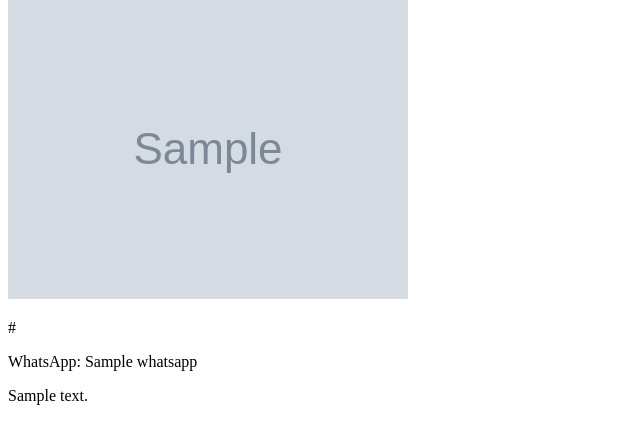
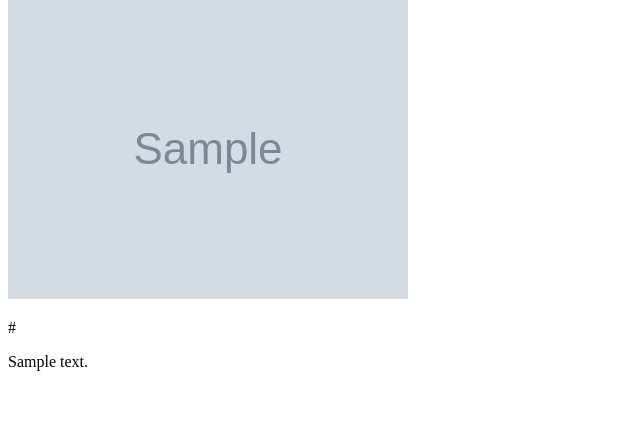
Before and after one commit to Murtaza0506-design/X-Video-Downloader, a Flask app: template newsletter/template/newsletter.html.jinja in a window 1280 px wide. Shown: the part 2061-2482 px from the top of the page, without its empty margins (0-640 px from the left). After the commit the page ends 2432 px from the top, so only its background shows below. Run offline with Flask 3, Linux system fonts and the light colour scheme; the template is opened without the code that fills it: most values are stand-ins (such as "Sample title", 1, 10 or a date in 2020); grey boxes marked "Sample" are stand-in pictures; some libraries are stand-ins or nearby versions.

Commit message:
Remove WhatsApp number from the footer
Also drops the now-dangling "message the WhatsApp number below"
reference in the Understanding the Wird section.

Co-Authored-By: Claude Sonnet 5 <noreply@anthropic.com>
Claude-Session: https://claude.ai/code/session_01TupncCnC57GoVhLDueCtft

```diff
--- a/newsletter/content/evergreen/footer.json
+++ b/newsletter/content/evergreen/footer.json
@@ -1,5 +1,4 @@
 {
-  "whatsapp": "07884 053544",
   "website": "www.thesufiway.co.uk",
   "address": "Crescent Hall, Crescent Nursery, 162 Edmund Street, Rochdale OL12 6QG"
 }
--- a/newsletter/content/evergreen/understanding_the_wird.json
+++ b/newsletter/content/evergreen/understanding_the_wird.json
@@ -8,6 +8,6 @@
     "Face the qibla if you're able to",
     "Recite exactly what you were given &mdash; no more, no less, unless instructed otherwise",
     "Consistency matters more than length &mdash; a small Wird done daily outweighs a long one done rarely",
-    "Haven't received your Wird yet? Speak to one of the brothers after Dhikr, or message the WhatsApp number below"
+    "Haven't received your Wird yet? Speak to one of the brothers after Dhikr"
   ]
 }
--- a/newsletter/template/newsletter.html.jinja
+++ b/newsletter/template/newsletter.html.jinja
@@ -175,7 +175,6 @@
   <footer class="footer">
     <div class="logo-small"><img src="{{ khatim_logo }}" alt="Khatim of the Tariqa"></div>
     <p class="website">{{ footer.website }}</p>
-    <p>WhatsApp: {{ footer.whatsapp }}</p>
     <p>{{ footer.address }}</p>
   </footer>
 </article>
```
Also changed, not shown: newsletter/output/issue-01.html (+1 -2 lines).
